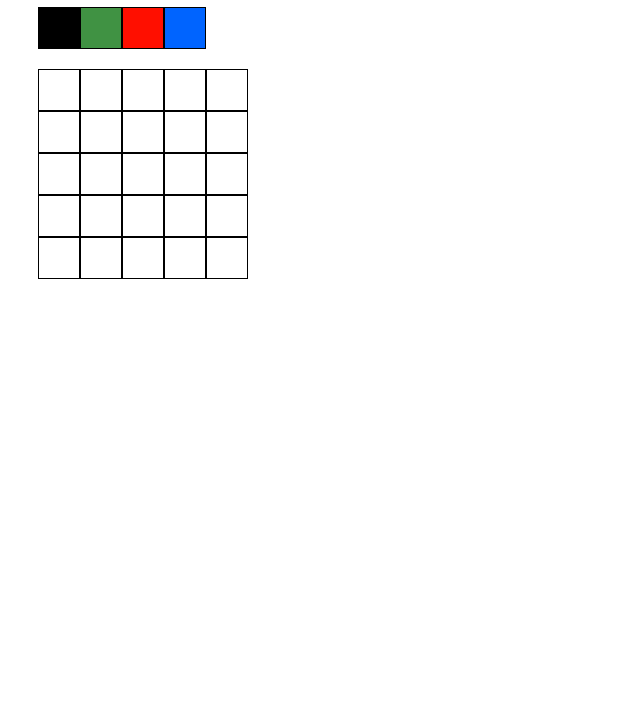
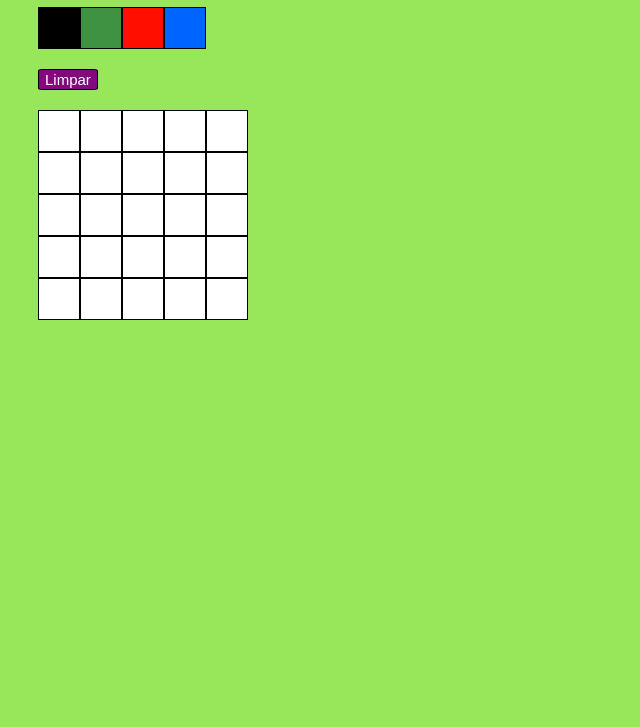
Before and after one commit to AugustoMagalhaes/javascript-dom-03-pixels-art, a plain HTML site: page index.html in a window 1280 px wide. Shown: the part 73-800 px from the top of the page, without its empty margins (0-640 px from the left). Drawn offline with Linux system fonts and the light colour scheme.

Commit message:
Adicionando resolucao do requisito 9.

```diff
--- a/index.html
+++ b/index.html
@@ -8,13 +8,14 @@
     <link rel="stylesheet" href="style.css">
 </head>
 <body>
-    <h1 id='title'>Paleta de Cores</h1>
+    <h1 id="title">Paleta de Cores</h1>
     <div id="color-palette">
         <div class="color"></div>
         <div class="color"></div>
         <div class="color"></div>
         <div class="color"></div>
     </div>
+    <button type="button" id="clear-board">Limpar</button>
     <div id="pixel-board">
 
     </div>
--- a/script.js
+++ b/script.js
@@ -40,3 +40,13 @@ function changePixelColor(event) {
 for (const pixel of pixelsList) {
     pixel.addEventListener('click', changePixelColor);
 }
+
+const clearButton = document.getElementById('clear-board');
+
+function clearBoard() {
+    for (const pixel of pixelsList) {
+        pixel.style.backgroundColor = '#ffffff';
+    }
+}
+
+clearButton.addEventListener('click', clearBoard);
--- a/style.css
+++ b/style.css
@@ -1,3 +1,7 @@
+body {
+    background-color: #98e659;
+}
+
 #color-palette {
     font-size: 0px;
     /* fonte: https://pt.stackoverflow.com/questions/226811/n%C3%A3o-consigo-colocar-uma-div-colada-na-outra */
@@ -28,6 +32,16 @@
     background-color:  #0064ff;
 }
 
+#clear-board {
+    font-size: 15px;
+    margin-left: 30px;
+    margin-top: 20px;
+    border: 1px solid #000000;
+    border-radius: 8%;
+    background-color: #830a7d;
+    color: #ffffff;
+}
+
 #pixel-board {
     padding-top: 20px;
     margin-left: 30px;
```
